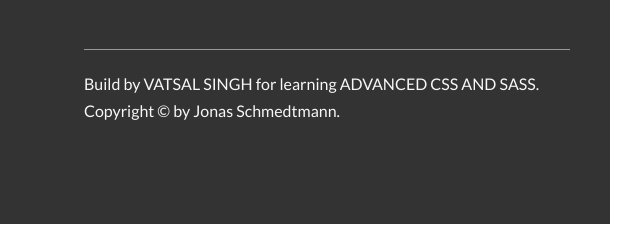
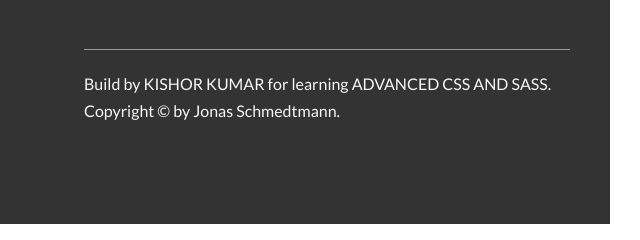
Before and after one commit to kishorfullstack/natours, a website: page index.html in a window 1280 px wide. Shown: the part 5940-6180 px from the top of the page, 640-1280 px from the left. Drawn offline with nearby package versions, Linux system fonts and the light colour scheme; files that its build step writes are made by us from their sources.

Commit message:
first commit

```diff
--- a/index.html
+++ b/index.html
@@ -472,8 +472,8 @@
 				<div class="col col-6">
 					<div class="footer__copyright">
 						Build by
-						<a href="https://github.com/vatsalsinghkv" class="footer__link"
-							>Vatsal Singh</a
+						<a href="https://github.com/kishorfullstack" class="footer__link"
+							>Kishor Kumar</a
 						>
 						for learning
 						<a href="#" class="footer__link">Advanced CSS and Sass</a>.<br />
--- a/package.json
+++ b/package.json
@@ -12,7 +12,7 @@
 		"css": "node-sass css/style.prefix.css css/style.css --output-style compressed",
 		"build": "npm-run-all scss css-p css"
 	},
-	"author": "Vatsal Singh",
+	"author": "Kishor Kumar",
 	"license": "ISC",
 	"devDependencies": {
 		"autoprefixer": "^10.3.5",
```
